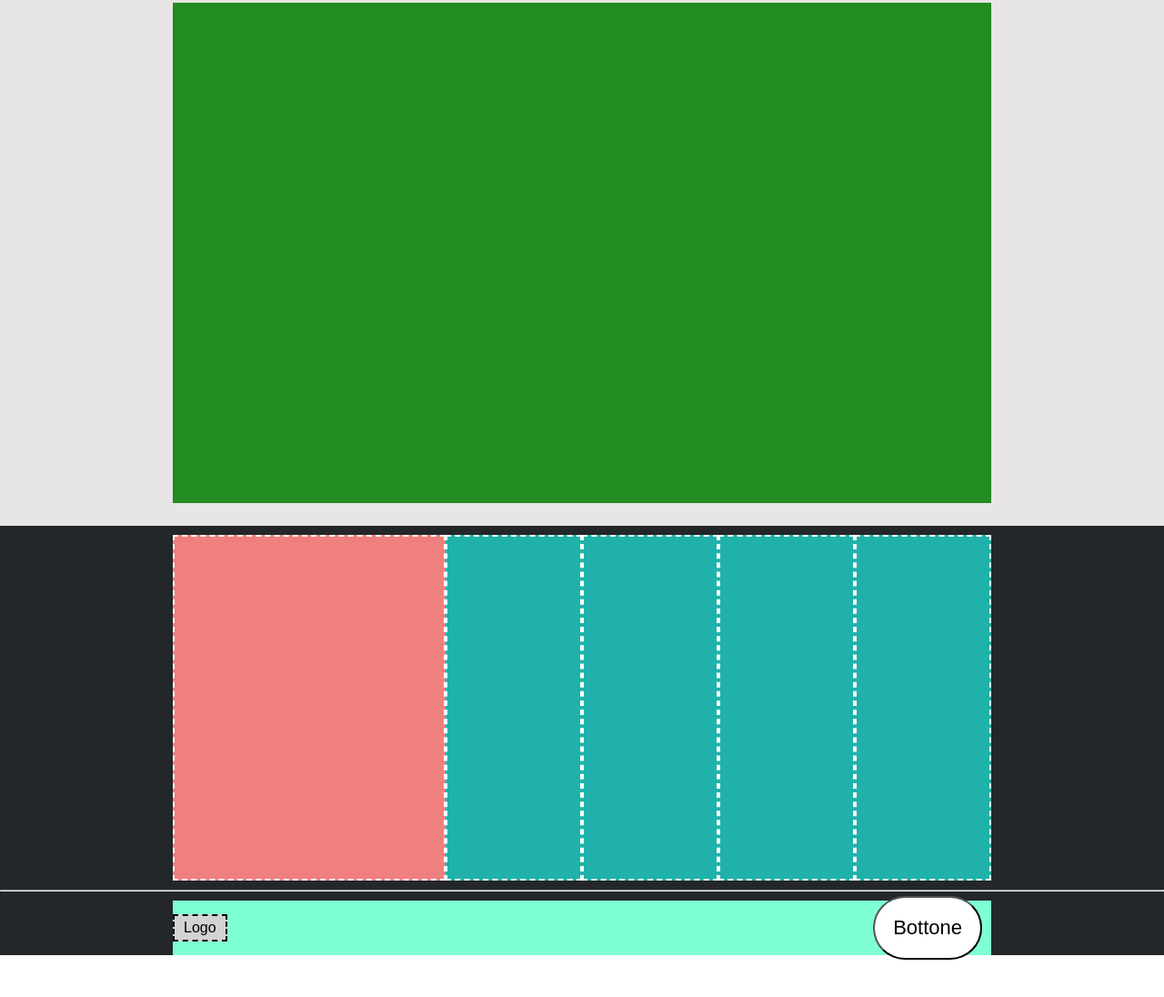
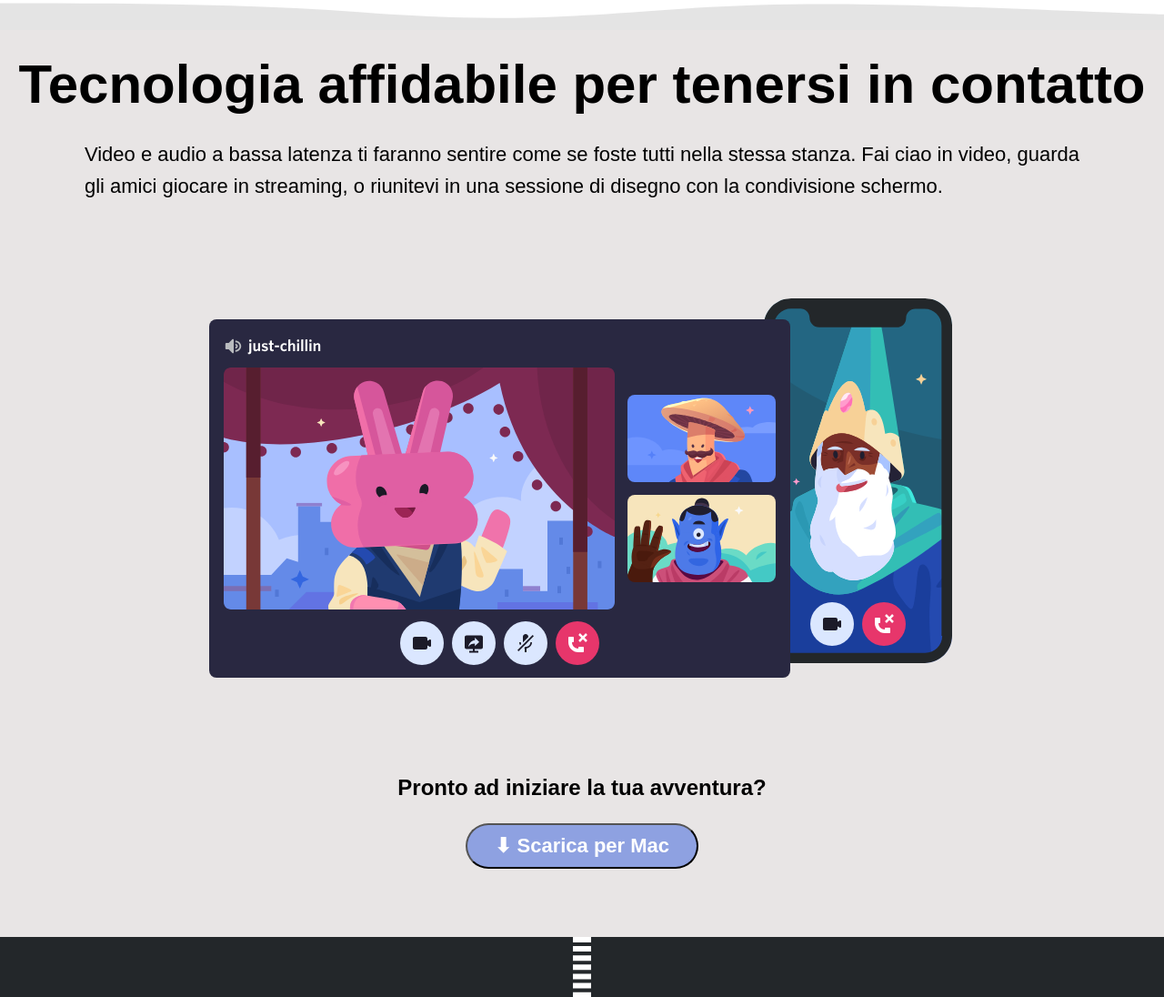
Before and after one commit to Fabio9494/htmlcss-discord, a plain HTML site: page index.html in a window 1280 px wide. Shown: the part 2156-3252 px from the top of the page at 91% size. Before the commit the page ends 3211 px from the top, so only its background shows below. Drawn offline with Linux system fonts and the light colour scheme.

Commit message:
add fifth row in main

```diff
--- a/css/style.css
+++ b/css/style.css
@@ -50,19 +50,6 @@ li{
     padding: 20px;
 }
 
-/*main*/
-
-
-
-
-.conteiner-first-row{
-    background-image: url(../img/jumbo.png);
-    background-position: center;
-    background-repeat: no-repeat;
-    background-size: cover;
-}
-
-/* first row*/
 h1{
     font-size: 60px;
     padding: 25px 0;
@@ -73,6 +60,16 @@ p{
     font-size: 22px;
     line-height: 35px;
 
+}
+
+/*main*/
+
+/* first row*/
+.conteiner-first-row{
+    background-image: url(../img/jumbo.png);
+    background-position: center;
+    background-repeat: no-repeat;
+    background-size: cover;
 }
 
 /*second row*/
@@ -98,6 +95,13 @@ p{
 .conteiner-fourth-row{
     padding-top: 25px;
     display: flex;
+}
+
+/*fifth row*/
+.conteiner-fifth-row{
+    padding-top: 25px;
+    display: flex;
+    flex-direction: column;
 }
 
 
@@ -146,13 +150,27 @@ footer{
     color: white;
 }
 
-
 .padding-top{
     padding-top: 25px;
 }
 
+.padding-button{
+    padding: 10px 30px;
+}
+
+.padding-left{
+    padding-left:150px;
+}
+
+.margin{
+    margin: 25px;
+}
 
 /*background color*/
+
+.bg-EA1E1{
+    background-color:#8EA1E1;
+}
 
 .bg-black{
     background-color: black;
@@ -170,65 +188,16 @@ footer{
     background-color: rgb(232, 229, 229);
 }
 
-.bg-pink{
-    background-color:rgb(238, 130, 238);
-}
-
-.bg-1E9FF{
-    background-color:#1E90FF;
-}
-
-.bg-FFC0CB{
-    background-color: #FFC0CB;
-}
-
-.bg-228B22{
-    background-color: #228B22;
-}
-
-.bg-F08080{
-    background-color: #F08080;
-}
-
-
-
-.bg-20B2AA{
-    background-color: #20B2AA;
-}
-
-.bg-7FFFD4{
-    background-color: #7FFFD4;
-}
-
-
 /*width*/
-.width-700{
-    width: 700px;
-}
 
 .width-40{
     width: 40%;
 }
 
-.width-200{
-    width: 200px;
+.width-100{
+    width: 100%;
 }
 
-.width-500{
-    width: 500px;
-}
-
-.width-900{
-    width: 900px;
-}
-
-.width-300{
-    width: 300px;
-}
-
-.width-150{
-    width: 150px;
-}
 
 .width-20{
     width: 20%;
@@ -237,28 +206,6 @@ footer{
 .width-60{
     width: 60%;
 }
-
-/*height*/
-.height-600{
-    height: 600px;
-}
-
-.height-550{
-    height: 550px;
-}
-
-.height-400{
-    height: 400px;
-}
-
-.height-60{
-    height: 60px;
-}
-
-.height-70{
-    height: 70px;
-}
-
 
 /*position items*/
 .center{
--- a/index.html
+++ b/index.html
@@ -63,8 +63,8 @@
                 <div class="row row-reverse">
                   <div class="col bg-gray width-60 "><img src="./img/item2.svg" alt=""></div>
                   <div class="col bg-gray width-40 ">
-                    <h1 class="padding-top">Dove trovarsi é <br>facile</h1>
-                    <p>Mettiti comodo in un canale vocale <br>
+                    <h1 class="padding-left">Dove trovarsi é <br>facile</h1>
+                    <p class="padding-left"Mettiti comodo in un canale vocale <br>
                        quando hai tempo. Gli amici nel tuo <br>
                        server possono vedere che sei li e unirsi<br>
                        istantaneamente senza dover chiamare.</p>
@@ -87,10 +87,22 @@
               </div>
             </div>
 
-            <div class="row height-600 bg-gray justify-content-center aling-items-center justify-content-center">
-                <div class="col bg-228B22 width-900 height-550" ></div>
+            <div class="conteiner-fifth-row">
+                <div class="row aling-items-center justify-content-center wave">
+                </div>
+                <div class="row culumn">
+                  <div class="col bg-gray width-100 aling-items-center ">
+                    <h1>Tecnologia affidabile per tenersi in contatto</h1>
+                    <p>Video e audio a bassa latenza ti faranno sentire come se foste tutti nella stessa stanza. Fai ciao in video, guarda <br>
+                        gli amici giocare in streaming, o riunitevi in una sessione di disegno con la condivisione schermo.</p>
+                  </div>
+                  <div class="col bg-gray width-100"><img src="./img/item4-big.svg" alt=""></div>
+                  <div class="col bg-gray width-100 aling-items-center">
+                    <strong><h2>Pronto ad iniziare la tua avventura?</h2></strong>
+                    <button class="bg-EA1E1 color-content-white margin padding-button"><strong>&#11015; Scarica per Mac</strong></button>
+                  </div>
+                </div>
             </div>
-
         </div>
     </main>
 
```
